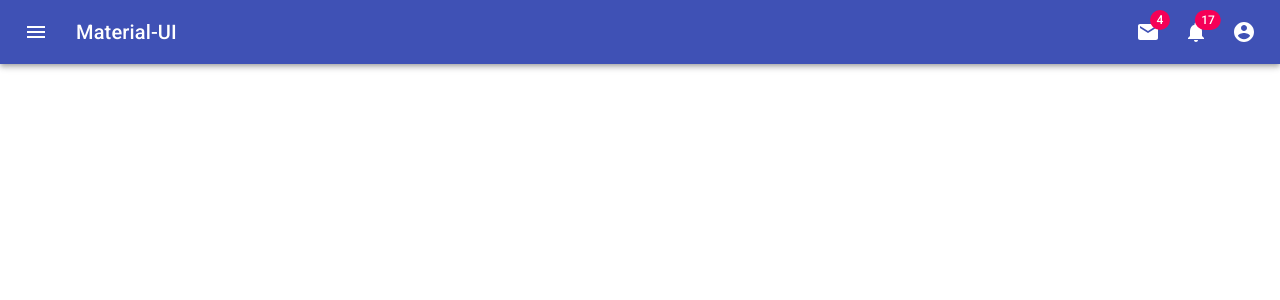
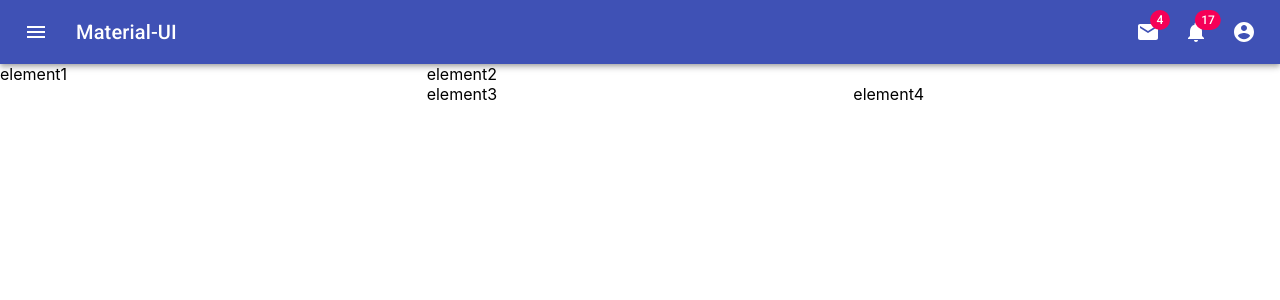
Before and after one commit to alexandre-peyrichout/mobea-react, a React (Create React App) app: page /dashboard in a window 1280 px wide. Shown: the top 300 px of the page. Built offline with nearby package versions, Linux system fonts and the light colour scheme.

Commit message:
dashboard grid

```diff
--- a/src/App.jsx
+++ b/src/App.jsx
@@ -4,6 +4,7 @@ import Redirect from './pages/Redirect';
 import Signup from './pages/Signup';
 import Login from './pages/Login';
 import Navbar from '../src/components/Navbar';
+import Dashboard from './pages/Dashboard';
 
 const App = () => (
   <div>
@@ -18,6 +19,9 @@ const App = () => (
       <div>
         <Route path="/signup" component={Signup} />
       </div>
+      <div>
+        <Route path="/dashboard" component={Dashboard} />
+      </div>
     </BrowserRouter>
   </div>
 );
--- /dev/null
+++ b/src/pages/Dashboard.jsx
@@ -0,0 +1,23 @@
+import React from 'react';
+import { Grid } from '@material-ui/core';
+
+export default function Dashboard() {
+  return (
+    <Grid container xs={12}>
+      <Grid container xs={4}>
+        element1
+      </Grid>
+      <Grid container xs={8}>
+        <Grid container xs={12}>
+          element2
+        </Grid>
+        <Grid container xs={6}>
+          element3
+        </Grid>
+        <Grid container xs={6}>
+          element4
+        </Grid>
+      </Grid>
+    </Grid>
+  );
+}
```
